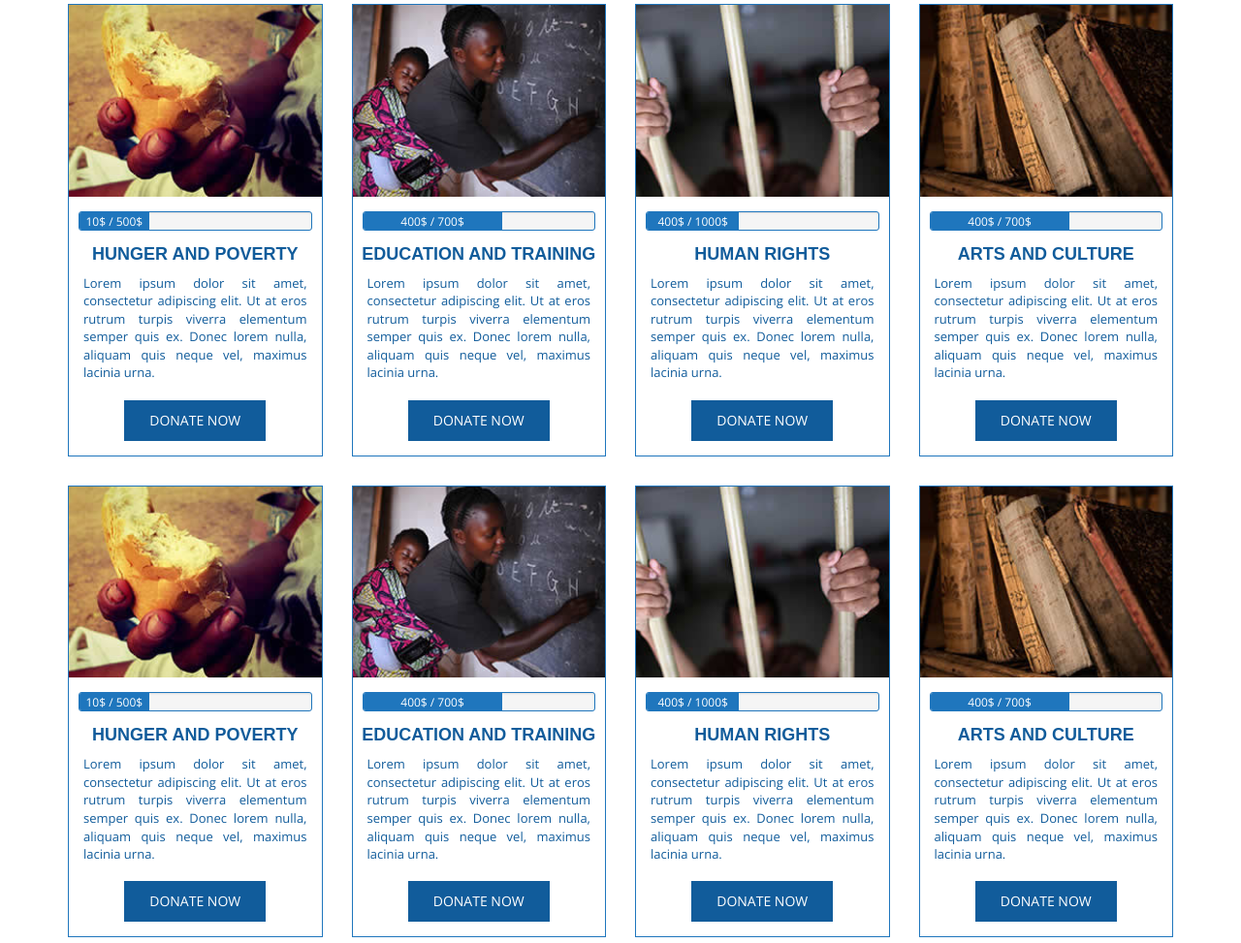
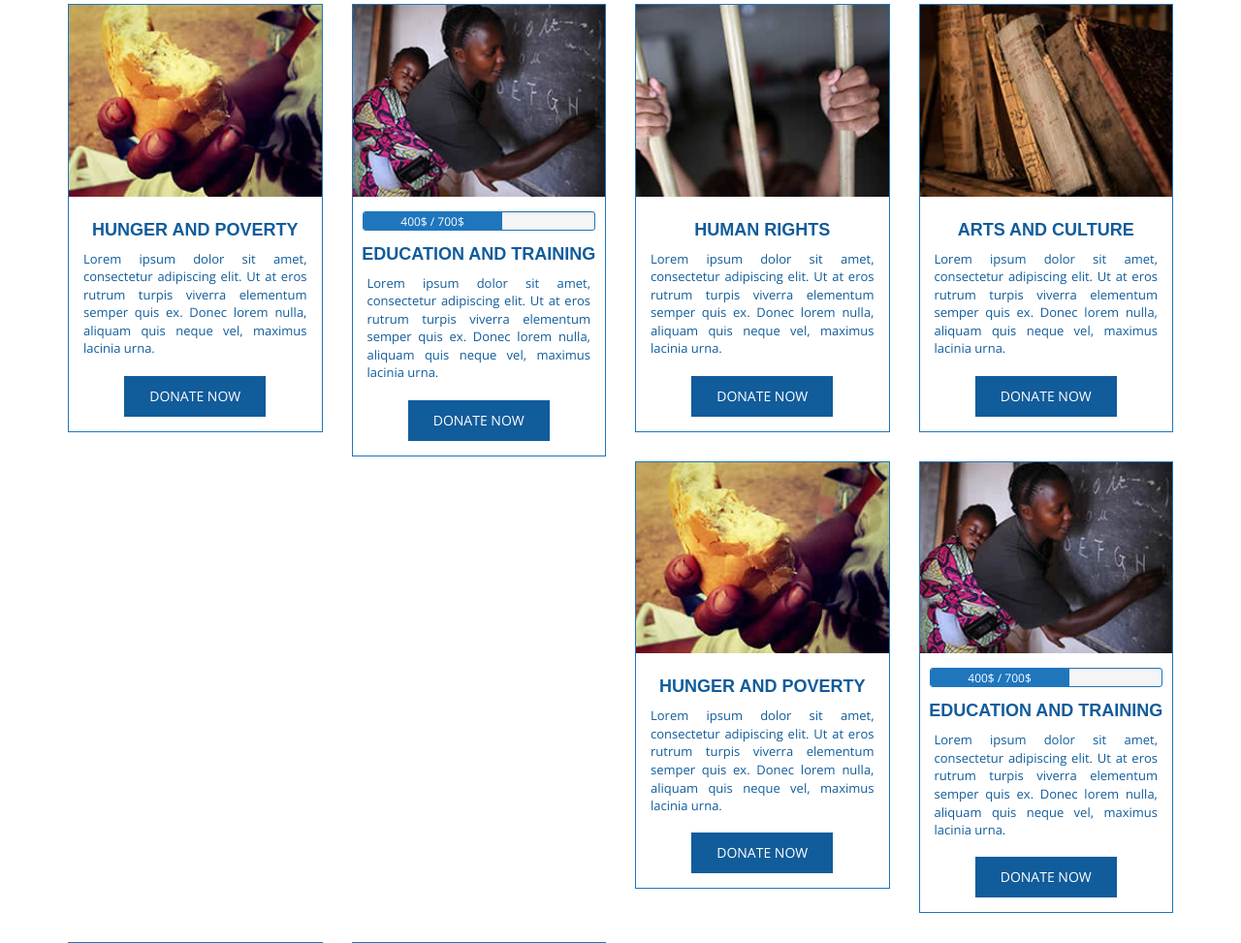
Before and after one commit to tracyfarah/DBMS_Project_2020, a PHP site: page /causes.html in a window 1280 px wide. Shown: the part 431-1404 px from the top of the page at 97% size. Run offline with PHP 8.4, Linux system fonts and the light colour scheme; some libraries are stand-ins or nearby versions.

```diff
--- a/about.html
+++ b/about.html
@@ -103,7 +103,7 @@
 							<li><a href="help.php">REQUEST HELP</a></li>
 							<li><a href="donations.php">DONATE</a></li>
 							<li><a href="volunteer.php">VOLUNTEER</a></li>
-							<li><a href="about.php">ABOUT US</a></li>
+							<li><a href="about.html">ABOUT US</a></li>
 							<li id="right"><a href="login.php">LOGIN</a></li>
 
 						</ul>
--- a/causes-single.html
+++ b/causes-single.html
@@ -107,7 +107,7 @@
 							<li><a href="help.php">REQUEST HELP</a></li>
 							<li><a href="donations.php">DONATE</a></li>
 							<li><a href="volunteer.php">VOLUNTEER</a></li>
-							<li><a href="about.php">ABOUT US</a></li>
+							<li><a href="about.html">ABOUT US</a></li>
 							<li id="right"><a href="login.php">LOGIN</a></li>
 
 						</ul>
--- a/causes.html
+++ b/causes.html
@@ -107,7 +107,7 @@
 							<li><a href="help.php">REQUEST HELP</a></li>
 							<li><a href="donations.php">DONATE</a></li>
 							<li><a href="volunteer.php">VOLUNTEER</a></li>
-							<li><a href="about.php">ABOUT US</a></li>
+							<li><a href="about.html">ABOUT US</a></li>
 							<li id="right"><a href="login.php">LOGIN</a></li>
 
 						</ul>
@@ -154,11 +154,6 @@
 
 		                        <img src="assets/images/causes/cause-hunger.jpg" alt="" class="cause-img">
 
-		                        <div class="progress cause-progress">
-		                          <div class="progress-bar" role="progressbar" aria-valuenow="30" aria-valuemin="0" aria-valuemax="100" style="width: 30%;">
-		                            10$ / 500$
-		                          </div>
-		                        </div>
 
 		                        <h4 class="cause-title"><a href="#">HUNGER AND POVERTY </a></h4>
 		                        <div class="cause-details">
@@ -213,12 +208,6 @@
 
 		                        <img src="assets/images/causes/cause-rights.jpg" alt="" class="cause-img">
 
-		                        <div class="progress cause-progress">
-		                          <div class="progress-bar" role="progressbar" aria-valuenow="40" aria-valuemin="0" aria-valuemax="100" style="width: 40%;">
-		                            400$ / 1000$
-		                          </div>
-		                        </div>
-
 		                        <h4 class="cause-title"><a href="#">HUMAN RIGHTS</a></h4>
 		                        <div class="cause-details">
 		                            Lorem ipsum dolor sit amet, consectetur adipiscing elit. Ut at eros rutrum turpis viverra elementum semper quis ex. Donec lorem nulla, aliquam quis neque vel, maximus lacinia urna.
@@ -242,11 +231,7 @@
 
 		                        <img src="assets/images/causes/cause-culture.jpg" alt="" class="cause-img">
 
-		                        <div class="progress cause-progress">
-		                          <div class="progress-bar" role="progressbar" aria-valuenow="60" aria-valuemin="0" aria-valuemax="100" style="width: 60%;">
-		                            400$ / 700$
-		                          </div>
-		                        </div>
+
 
 		                        <h4 class="cause-title"><a href="#">ARTS AND CULTURE </a></h4>
 		                        <div class="cause-details">
@@ -273,11 +258,7 @@
 
 		                        <img src="assets/images/causes/cause-hunger.jpg" alt="" class="cause-img">
 
-		                        <div class="progress cause-progress">
-		                          <div class="progress-bar" role="progressbar" aria-valuenow="30" aria-valuemin="0" aria-valuemax="100" style="width: 30%;">
-		                            10$ / 500$
-		                          </div>
-		                        </div>
+
 
 		                        <h4 class="cause-title"><a href="#">HUNGER AND POVERTY </a></h4>
 		                        <div class="cause-details">
--- a/clinic_admin.php
+++ b/clinic_admin.php
@@ -111,7 +111,7 @@ $id = $_SESSION['id'];
 							<li><a href="help.php">REQUEST HELP</a></li>
 							<li><a href="donations.php">DONATE</a></li>
 							<li><a href="volunteer.php">VOLUNTEER</a></li>
-							<li><a href="about.php">ABOUT US</a></li>
+							<li><a href="about.html">ABOUT US</a></li>
 							<li id="right"><a href="login.php">LOGIN</a></li>
 
 						</ul>
--- a/donations.php
+++ b/donations.php
@@ -105,7 +105,7 @@
 							<li><a href="help.php">REQUEST HELP</a></li>
 							<li><a href="donations.php">DONATE</a></li>
 							<li><a href="volunteer.php">VOLUNTEER</a></li>
-							<li><a href="about.php">ABOUT US</a></li>
+							<li><a href="about.html">ABOUT US</a></li>
 							<li id="right"><a href="login.php">LOGIN</a></li>
 
 						</ul>
--- a/foodbank_admin.php
+++ b/foodbank_admin.php
@@ -111,7 +111,7 @@ $id = $_SESSION['id'];
 							<li><a href="help.php">REQUEST HELP</a></li>
 							<li><a href="donations.php">DONATE</a></li>
 							<li><a href="volunteer.php">VOLUNTEER</a></li>
-							<li><a href="about.php">ABOUT US</a></li>
+							<li><a href="about.html">ABOUT US</a></li>
 							<li id="right"><a href="login.php">LOGIN</a></li>
 
 						</ul>
--- a/help.php
+++ b/help.php
@@ -104,7 +104,7 @@
 							<li><a href="help.php">REQUEST HELP</a></li>
 							<li><a href="donations.php">DONATE</a></li>
 							<li><a href="volunteer.php">VOLUNTEER</a></li>
-							<li><a href="about.php">ABOUT US</a></li>
+							<li><a href="about.html">ABOUT US</a></li>
 							<li id="right"><a href="login.php">LOGIN</a></li>
 
 						</ul>
--- a/index.html
+++ b/index.html
@@ -106,7 +106,7 @@
 							<li><a href="help.php">REQUEST HELP</a></li>
 							<li><a href="donations.php">DONATE</a></li>
 							<li><a href="volunteer.php">VOLUNTEER</a></li>
-							<li><a href="about.php">ABOUT US</a></li>
+							<li><a href="about.html">ABOUT US</a></li>
 							<li id="right"><a href="login.php">LOGIN</a></li>
 
 						</ul>
--- a/inventory_admin.php
+++ b/inventory_admin.php
@@ -111,7 +111,7 @@ $id = $_SESSION['id'];
 							<li><a href="help.php">REQUEST HELP</a></li>
 							<li><a href="donations.php">DONATE</a></li>
 							<li><a href="volunteer.php">VOLUNTEER</a></li>
-							<li><a href="about.php">ABOUT US</a></li>
+							<li><a href="about.html">ABOUT US</a></li>
 							<li id="right"><a href="login.php">LOGIN</a></li>
 
 						</ul>
--- a/login.php
+++ b/login.php
@@ -46,7 +46,7 @@
 							<ul class="list-unstyled list-inline header-contact">
 								<li> <i class="fa fa-phone"></i> <a href="tel:">+212 658 986 213 </a> </li>
 								<li> <i class="fa fa-envelope"></i> <a
-										href="mailto:contact@sadaka.org">contact@sadaka.org</a> </li>
+										href="#">helplebanon@gmail.com</a> </li>
 							</ul> <!-- /.header-contact  -->
 
 						</div>
@@ -106,7 +106,7 @@
 							<li><a href="help.php">REQUEST HELP</a></li>
 							<li><a href="donations.php">DONATE</a></li>
 							<li><a href="volunteer.php">VOLUNTEER</a></li>
-							<li><a href="about.php">ABOUT US</a></li>
+							<li><a href="about.html">ABOUT US</a></li>
 							<li id="right"><a href="login.php">LOGIN</a></li>
 
 						</ul>
```
